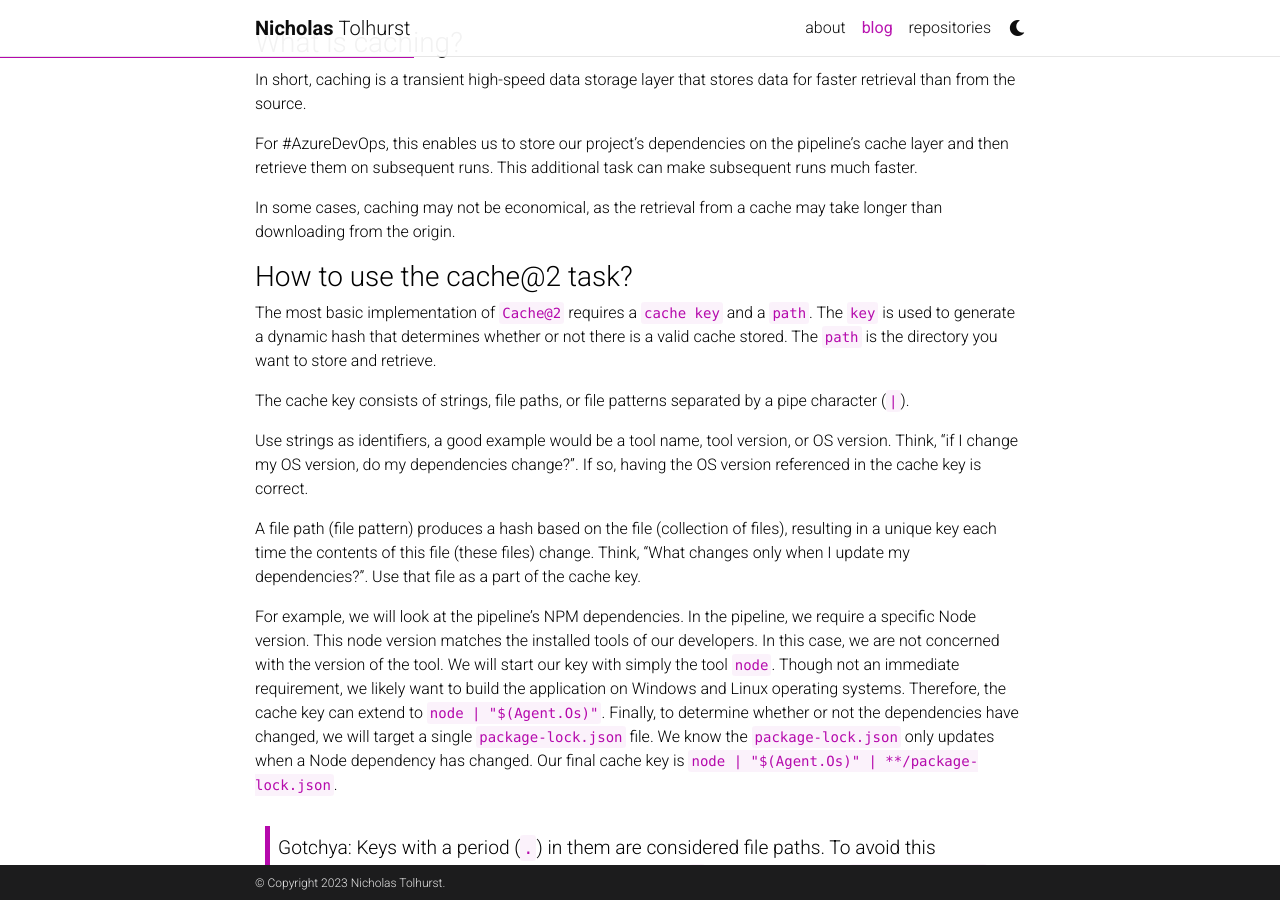
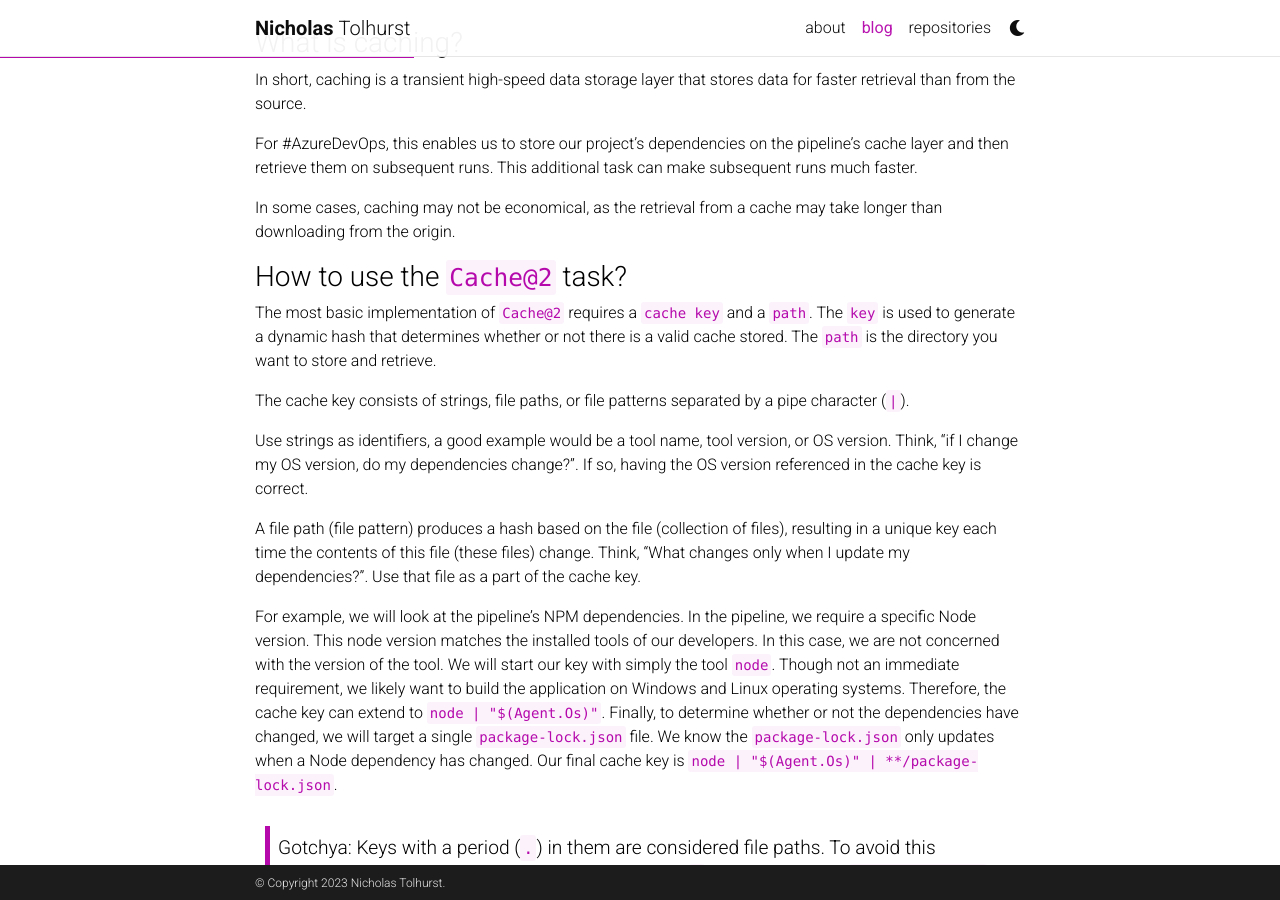
Before and after one commit to nicktolhurst/nicktolhurst.github.io, a Jekyll site: the page built from _posts/2023-03-13-faster-ci-node-caching.md, in a window 1280 px wide and 900 px high, scrolled down 454 px. Built offline with Jekyll 4.4.1, drawn with Linux system fonts in a browser that asks for light colours; full-size pictures stand in for the smaller copies a plugin makes; comment, search, counter and statistics services are not loaded; a style sheet for code colours, icons or effects is not loaded.

Commit message:
fix type on heading

```diff
--- a/_posts/2023-03-13-faster-ci-node-caching.md
+++ b/_posts/2023-03-13-faster-ci-node-caching.md
@@ -18,7 +18,7 @@ For #AzureDevOps, this enables us to store our project's dependencies on the pip
 
 In some cases, caching may not be economical, as the retrieval from a cache may take longer than downloading from the origin.
 
-### How to use the cache@2 task?
+### How to use the `Cache@2` task?
 
 The most basic implementation of `Cache@2` requires a `cache key` and a `path`. The `key` is used to generate a dynamic hash that determines whether or not there is a valid cache stored. The `path` is the directory you want to store and retrieve.
 
```
